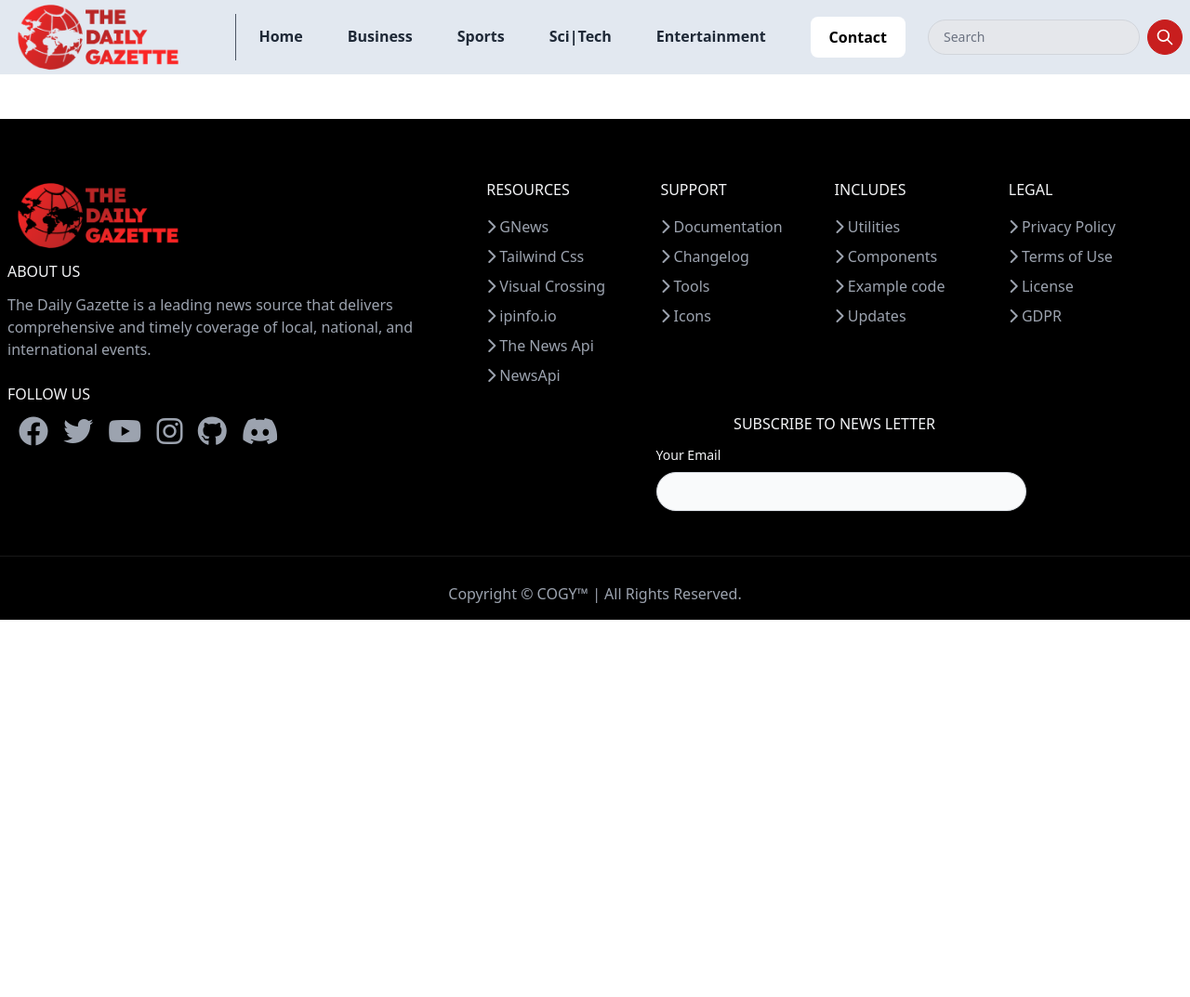
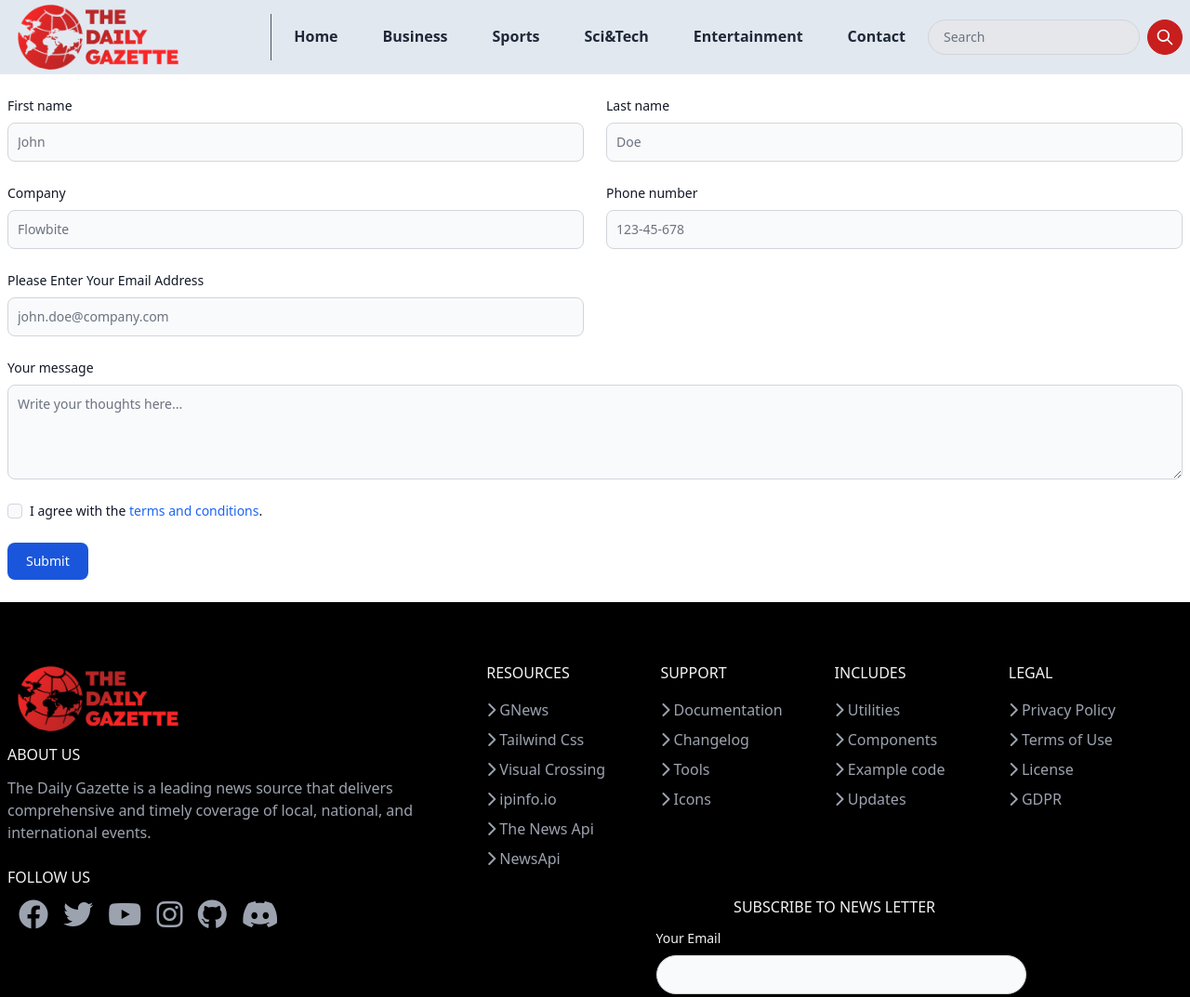
Before and after one commit to googjohn/Mini-2-tailwindcss, a website: page src/contact.html in a window 1280 px wide. Shown: the top 1073 px of the page at 93% size. Before the commit the page ends 800 px from the top, so only its background shows below. Drawn offline with nearby package versions, Linux system fonts and the light colour scheme; files that its build step writes are made by us from their sources; some icons are missing.

Commit message:
contact.html needs to be updated

```diff
--- a/src/contact.html
+++ b/src/contact.html
@@ -48,18 +48,18 @@
               </li>
               <li class="relative border-l-0 border-gray-600 px-6">
                 <a class="block text-gray-800 font-bold py-3 hover:border-red-700 border-b-2 border-transparent"
-                  href="scitech.html">Sci|Tech</a>
+                  href="scitech.html">Sci&Tech</a>
               </li>
               <li class="relative border-l-0 border-gray-600 px-6">
                 <a class="block text-gray-800 font-bold py-3 hover:border-red-700 border-b-2 border-transparent"
                   href="entertainment.html">Entertainment</a>
               </li>
               <li class="relative border-l-0 border-gray-600 px-6 active">
-                <!-- <a class="block text-gray-800 font-bold py-3 hover:border-red-700 border-b-2 border-transparent"
-                  href="contact.html">Contact</a> -->
-                  <button data-modal-target="authentication-modal" data-modal-toggle="authentication-modal" class="block text-black text-base font-bold bg-white hover:bg-red-400 focus:ring-4 focus:outline-none focus:ring-blue-300 rounded-lg px-5 py-2.5 text-center dark:bg-red-600 dark:hover:bg-red-400 dark:focus:ring-blue-800" type="button">
+                <a class="block text-gray-800 font-bold py-3 hover:border-red-700 border-b-2 border-transparent"
+                  href="contact.html">Contact</a>
+                  <!-- <button data-modal-target="authentication-modal" data-modal-toggle="authentication-modal" class="block text-black text-base font-bold bg-white hover:bg-red-400 focus:ring-4 focus:outline-none focus:ring-blue-300 rounded-lg px-5 py-2.5 text-center dark:bg-red-600 dark:hover:bg-red-400 dark:focus:ring-blue-800" type="button">
                     Contact
-                  </button>
+                  </button> -->
               </li>
 
               <!-- search form -->
@@ -102,49 +102,48 @@
       <div class="xl:container mx-auto px-3 sm:px-4 xl:px-2">
 
 
-<!-- Modal toggle -->
-
-
-  <!-- Main modal -->
-  <div id="authentication-modal" tabindex="-1" aria-hidden="true" class="fixed top-0 left-0 right-0 z-50 hidden w-full p-4 overflow-x-hidden overflow-y-auto md:inset-0 h-[calc(100%-1rem)] max-h-full">
-      <div class="relative w-full max-w-md max-h-full">
-          <!-- Modal content -->
-          <div class="relative bg-white rounded-lg shadow dark:bg-gray-700">
-              <button type="button" class="absolute top-3 right-2.5 text-gray-400 bg-transparent hover:bg-gray-200 hover:text-gray-900 rounded-lg text-sm p-1.5 ml-auto inline-flex items-center dark:hover:bg-gray-800 dark:hover:text-white" data-modal-hide="authentication-modal">
-                  <svg aria-hidden="true" class="w-5 h-5" fill="currentColor" viewBox="0 0 20 20" xmlns="http://www.w3.org/2000/svg"><path fill-rule="evenodd" d="M4.293 4.293a1 1 0 011.414 0L10 8.586l4.293-4.293a1 1 0 111.414 1.414L11.414 10l4.293 4.293a1 1 0 01-1.414 1.414L10 11.414l-4.293 4.293a1 1 0 01-1.414-1.414L8.586 10 4.293 5.707a1 1 0 010-1.414z" clip-rule="evenodd"></path></svg>
-                  <span class="sr-only">Close modal</span>
-              </button>
-              <div class="px-6 py-6 lg:px-8">
-                  <h3 class="mb-4 text-xl font-medium text-gray-900 dark:text-white">Sign in to our platform</h3>
-                  <form class="space-y-6" action="#">
+<form>
+  <div class="grid gap-6 mb-6 md:grid-cols-2">
       <div>
-                          <label for="email" class="block mb-2 text-sm font-medium text-gray-900 dark:text-white">Your email</label>
-                          <input type="email" name="email" id="email" class="bg-gray-50 border border-gray-300 text-gray-900 text-sm rounded-lg focus:ring-blue-500 focus:border-blue-500 block w-full p-2.5 dark:bg-gray-600 dark:border-gray-500 dark:placeholder-gray-400 dark:text-white" placeholder="name@company.com" required>
+          <label for="first_name" class="block mb-2 text-sm font-medium text-gray-900 dark:text-white">First name</label>
+          <input type="text" id="first_name" class="bg-gray-50 border border-gray-300 text-gray-900 text-sm rounded-lg focus:ring-blue-500 focus:border-blue-500 block w-full p-2.5 dark:bg-gray-700 dark:border-gray-600 dark:placeholder-gray-400 dark:text-white dark:focus:ring-blue-500 dark:focus:border-blue-500" placeholder="John" required>
       </div>
       <div>
-                          <label for="password" class="block mb-2 text-sm font-medium text-gray-900 dark:text-white">Your password</label>
-                          <input type="password" name="password" id="password" placeholder="••••••••" class="bg-gray-50 border border-gray-300 text-gray-900 text-sm rounded-lg focus:ring-blue-500 focus:border-blue-500 block w-full p-2.5 dark:bg-gray-600 dark:border-gray-500 dark:placeholder-gray-400 dark:text-white" required>
+          <label for="last_name" class="block mb-2 text-sm font-medium text-gray-900 dark:text-white">Last name</label>
+          <input type="text" id="last_name" class="bg-gray-50 border border-gray-300 text-gray-900 text-sm rounded-lg focus:ring-blue-500 focus:border-blue-500 block w-full p-2.5 dark:bg-gray-700 dark:border-gray-600 dark:placeholder-gray-400 dark:text-white dark:focus:ring-blue-500 dark:focus:border-blue-500" placeholder="Doe" required>
       </div>
-                      <div class="flex justify-between">
-                          <div class="flex items-start">
-                              <div class="flex items-center h-5">
-                                  <input id="remember" type="checkbox" value="" class="w-4 h-4 border border-gray-300 rounded bg-gray-50 focus:ring-3 focus:ring-blue-300 dark:bg-gray-600 dark:border-gray-500 dark:focus:ring-blue-600 dark:ring-offset-gray-800 dark:focus:ring-offset-gray-800" required>
+      <div>
+          <label for="company" class="block mb-2 text-sm font-medium text-gray-900 dark:text-white">Company</label>
+          <input type="text" id="company" class="bg-gray-50 border border-gray-300 text-gray-900 text-sm rounded-lg focus:ring-blue-500 focus:border-blue-500 block w-full p-2.5 dark:bg-gray-700 dark:border-gray-600 dark:placeholder-gray-400 dark:text-white dark:focus:ring-blue-500 dark:focus:border-blue-500" placeholder="Flowbite" required>
       </div>
-                              <label for="remember" class="ml-2 text-sm font-medium text-gray-900 dark:text-gray-300">Remember me</label>
+      <div>
+          <label for="phone" class="block mb-2 text-sm font-medium text-gray-900 dark:text-white">Phone number</label>
+          <input type="tel" id="phone" class="bg-gray-50 border border-gray-300 text-gray-900 text-sm rounded-lg focus:ring-blue-500 focus:border-blue-500 block w-full p-2.5 dark:bg-gray-700 dark:border-gray-600 dark:placeholder-gray-400 dark:text-white dark:focus:ring-blue-500 dark:focus:border-blue-500" placeholder="123-45-678" pattern="[0-9]{3}-[0-9]{2}-[0-9]{3}" required>
       </div>
-                          <a href="#" class="text-sm text-blue-700 hover:underline dark:text-blue-500">Lost Password?</a>
+      <div>
+        <label for="email" class="block mb-2 text-sm font-medium text-gray-900 dark:text-white">Please Enter Your Email Address</label>
+        <input type="email" id="email" class="bg-gray-50 border border-gray-300 text-gray-900 text-sm rounded-lg focus:ring-blue-500 focus:border-blue-500 block w-full p-2.5 dark:bg-gray-700 dark:border-gray-600 dark:placeholder-gray-400 dark:text-white dark:focus:ring-blue-500 dark:focus:border-blue-500" placeholder="john.doe@company.com" required>
       </div>
-                      <button type="submit" class="w-full text-white bg-blue-700 hover:bg-blue-800 focus:ring-4 focus:outline-none focus:ring-blue-300 font-medium rounded-lg text-sm px-5 py-2.5 text-center dark:bg-blue-600 dark:hover:bg-blue-700 dark:focus:ring-blue-800">Login to your account</button>
-                      <div class="text-sm font-medium text-gray-500 dark:text-gray-300">
-                          Not registered? <a href="#" class="text-blue-700 hover:underline dark:text-blue-500">Create account</a>
+      <!-- <div>
+          <label for="visitors" class="block mb-2 text-sm font-medium text-gray-900 dark:text-white">Unique visitors (per month)</label>
+          <input type="number" id="visitors" class="bg-gray-50 border border-gray-300 text-gray-900 text-sm rounded-lg focus:ring-blue-500 focus:border-blue-500 block w-full p-2.5 dark:bg-gray-700 dark:border-gray-600 dark:placeholder-gray-400 dark:text-white dark:focus:ring-blue-500 dark:focus:border-blue-500" placeholder="" required>
+      </div> -->
   </div>
-                  </form>
-              </div>
-          </div>
-      </div>
+  <div class="mb-6">
+
+      <label for="message" class="block mb-2 text-sm font-medium text-gray-900 dark:text-white">Your message</label>
+      <textarea id="message" rows="4" class="block p-2.5 w-full text-sm text-gray-900 bg-gray-50 rounded-lg border border-gray-300 focus:ring-blue-500 focus:border-blue-500 dark:bg-gray-700 dark:border-gray-600 dark:placeholder-gray-400 dark:text-white dark:focus:ring-blue-500 dark:focus:border-blue-500" placeholder="Write your thoughts here..."></textarea>
+
   </div>
 
-
+  <div class="flex items-start mb-6">
+      <div class="flex items-center h-5">
+      <input id="remember" type="checkbox" value="" class="w-4 h-4 border border-gray-300 rounded bg-gray-50 focus:ring-3 focus:ring-blue-300 dark:bg-gray-700 dark:border-gray-600 dark:focus:ring-blue-600 dark:ring-offset-gray-800" required>
+      </div>
+      <label for="remember" class="ml-2 text-sm font-medium text-gray-900 dark:text-gray-300">I agree with the <a href="#" class="text-blue-600 hover:underline dark:text-blue-500">terms and conditions</a>.</label>
+  </div>
+  <button type="submit" class="text-white bg-blue-700 hover:bg-blue-800 focus:ring-4 focus:outline-none focus:ring-blue-300 font-medium rounded-lg text-sm w-full sm:w-auto px-5 py-2.5 text-center dark:bg-blue-600 dark:hover:bg-blue-700 dark:focus:ring-blue-800">Submit</button>
+</form>
 
       </div>
 
```
Lines whose indentation alone changed are shown as unchanged.
